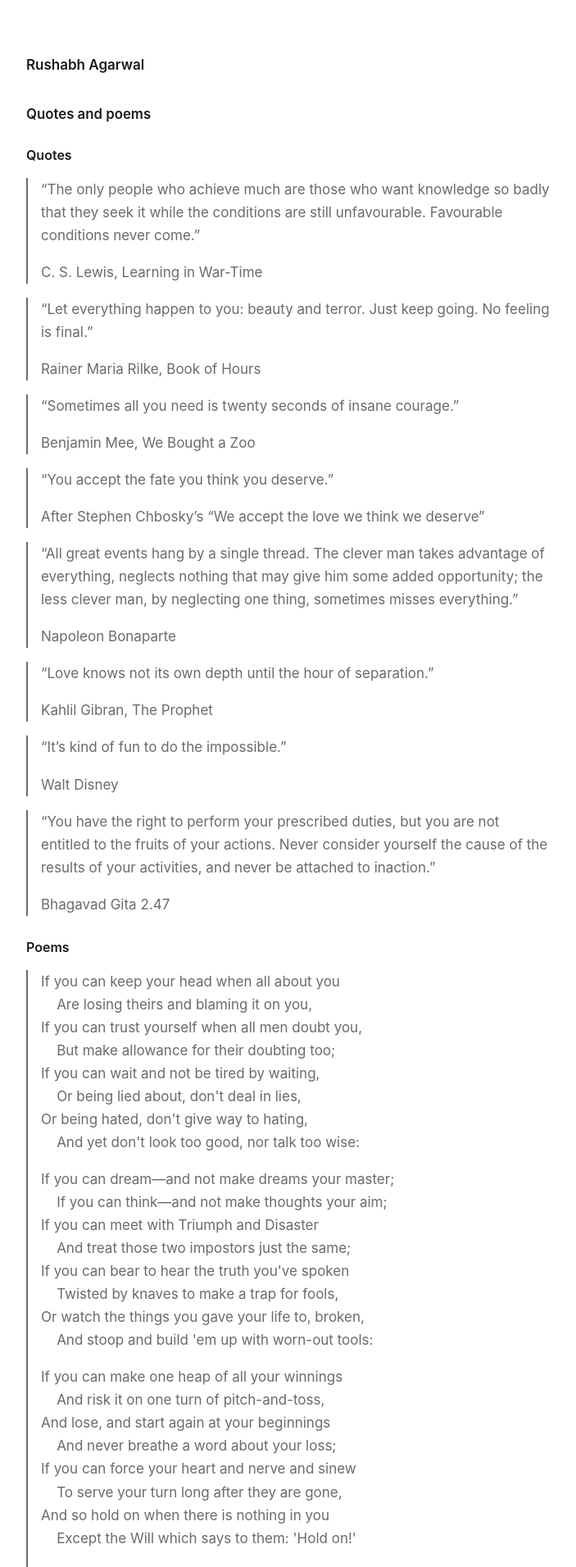
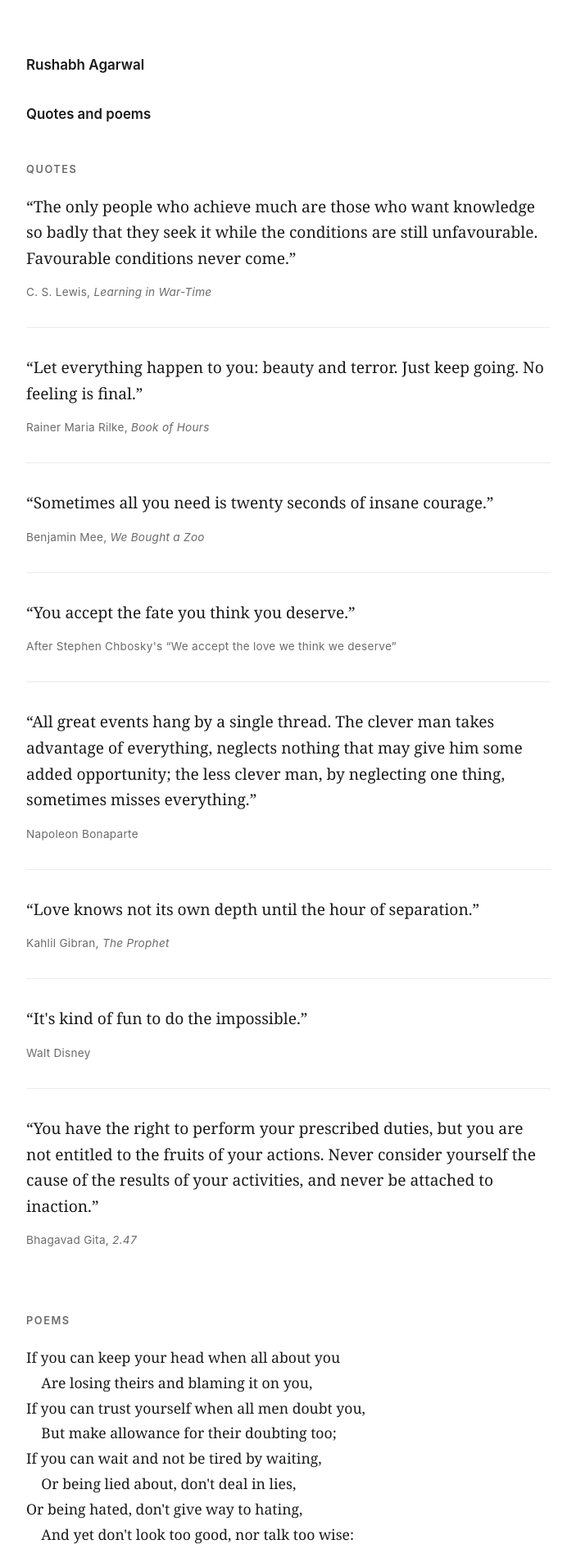
Before and after one commit to rushout09/rushout09.github.io, a Jekyll site: the page built from quotes.md, in a window 1280 px wide. Shown: the top 1911 px of the page at 82% size, without its empty margins (288-991 px from the left). Built offline with Jekyll 4.4.1, drawn with Linux system fonts in a browser that asks for light colours; some of the changed text lies outside the part shown.

Commit message:
Quotes and Poems: easier to read, serif quotes with quiet attributions and dividers

```diff
--- a/quotes.md
+++ b/quotes.md
@@ -7,48 +7,59 @@ permalink: /quotes.html
 <p><a class="site-name" href="{{ '/' | relative_url }}">Rushabh Agarwal</a></p>
 
 <style>
-  .poem p { white-space: pre-wrap; }
+  .entry { margin: 0; padding: 2rem 0; border-top: 1px solid #ececec; }
+  h2 + .entry, h3 + .entry { border-top: none; padding-top: 0.75rem; }
+  .entry blockquote { margin: 0; padding: 0; border: none; color: var(--text);
+    font-family: Georgia, "Times New Roman", serif; font-size: 1.2rem; line-height: 1.65; }
+  .entry figcaption { margin-top: 0.9rem; font-size: 0.85rem; letter-spacing: 0.02em; color: var(--muted); }
+  .entry figcaption cite { font-style: italic; }
+  .poem blockquote { font-size: 1.1rem; line-height: 1.75; }
+  .poem blockquote p { margin: 0 0 1.4rem; white-space: pre-wrap; }
+  .poem blockquote p:last-child { margin-bottom: 0; }
+  h3 { margin-top: 3rem; color: var(--muted); font-weight: 600; font-size: 0.8rem; letter-spacing: 0.12em; text-transform: uppercase; }
 </style>
 
 ## Quotes and poems
 
 ### Quotes
 
-> "The only people who achieve much are those who want knowledge so badly that they seek it while the conditions are still unfavourable. Favourable conditions never come."
->
-> C. S. Lewis, Learning in War-Time
-
-> "Let everything happen to you: beauty and terror. Just keep going. No feeling is final."
->
-> Rainer Maria Rilke, Book of Hours
-
-> "Sometimes all you need is twenty seconds of insane courage."
->
-> Benjamin Mee, We Bought a Zoo
-
-> "You accept the fate you think you deserve."
->
-> After Stephen Chbosky's "We accept the love we think we deserve"
-
-> "All great events hang by a single thread. The clever man takes advantage of everything, neglects nothing that may give him some added opportunity; the less clever man, by neglecting one thing, sometimes misses everything."
->
-> Napoleon Bonaparte
-
-> "Love knows not its own depth until the hour of separation."
->
-> Kahlil Gibran, The Prophet
-
-> "It's kind of fun to do the impossible."
->
-> Walt Disney
-
-> "You have the right to perform your prescribed duties, but you are not entitled to the fruits of your actions. Never consider yourself the cause of the results of your activities, and never be attached to inaction."
->
-> Bhagavad Gita 2.47
+<figure class="entry">
+  <blockquote>“The only people who achieve much are those who want knowledge so badly that they seek it while the conditions are still unfavourable. Favourable conditions never come.”</blockquote>
+  <figcaption>C. S. Lewis, <cite>Learning in War-Time</cite></figcaption>
+</figure>
+<figure class="entry">
+  <blockquote>“Let everything happen to you: beauty and terror. Just keep going. No feeling is final.”</blockquote>
+  <figcaption>Rainer Maria Rilke, <cite>Book of Hours</cite></figcaption>
+</figure>
+<figure class="entry">
+  <blockquote>“Sometimes all you need is twenty seconds of insane courage.”</blockquote>
+  <figcaption>Benjamin Mee, <cite>We Bought a Zoo</cite></figcaption>
+</figure>
+<figure class="entry">
+  <blockquote>“You accept the fate you think you deserve.”</blockquote>
+  <figcaption>After Stephen Chbosky's “We accept the love we think we deserve”</figcaption>
+</figure>
+<figure class="entry">
+  <blockquote>“All great events hang by a single thread. The clever man takes advantage of everything, neglects nothing that may give him some added opportunity; the less clever man, by neglecting one thing, sometimes misses everything.”</blockquote>
+  <figcaption>Napoleon Bonaparte</figcaption>
+</figure>
+<figure class="entry">
+  <blockquote>“Love knows not its own depth until the hour of separation.”</blockquote>
+  <figcaption>Kahlil Gibran, <cite>The Prophet</cite></figcaption>
+</figure>
+<figure class="entry">
+  <blockquote>“It's kind of fun to do the impossible.”</blockquote>
+  <figcaption>Walt Disney</figcaption>
+</figure>
+<figure class="entry">
+  <blockquote>“You have the right to perform your prescribed duties, but you are not entitled to the fruits of your actions. Never consider yourself the cause of the results of your activities, and never be attached to inaction.”</blockquote>
+  <figcaption>Bhagavad Gita, <cite>2.47</cite></figcaption>
+</figure>
 
 ### Poems
 
-<blockquote class="poem">
+<figure class="entry poem">
+  <blockquote>
 <p>If you can keep your head when all about you
     Are losing theirs and blaming it on you,
 If you can trust yourself when all men doubt you,
@@ -81,10 +92,11 @@ If you can fill the unforgiving minute
     With sixty seconds' worth of distance run,
 Yours is the Earth and everything that's in it,
     And—which is more—you'll be a Man, my son!</p>
-<p>Rudyard Kipling, If</p>
-</blockquote>
-
-<blockquote class="poem">
+  </blockquote>
+  <figcaption>Rudyard Kipling, <cite>If</cite></figcaption>
+</figure>
+<figure class="entry poem">
+  <blockquote>
 <p>"All that is gold does not glitter,
 Not all those who wander are lost;
 The old that is strong does not wither,
@@ -93,5 +105,6 @@ Deep roots are not reached by the frost.</p>
 A light from the shadows shall spring;
 Renewed shall be blade that was broken,
 The crownless again shall be king."</p>
-<p>J. R. R. Tolkien, The Fellowship of the Ring</p>
-</blockquote>
+  </blockquote>
+  <figcaption>J. R. R. Tolkien, <cite>The Fellowship of the Ring</cite></figcaption>
+</figure>
```
